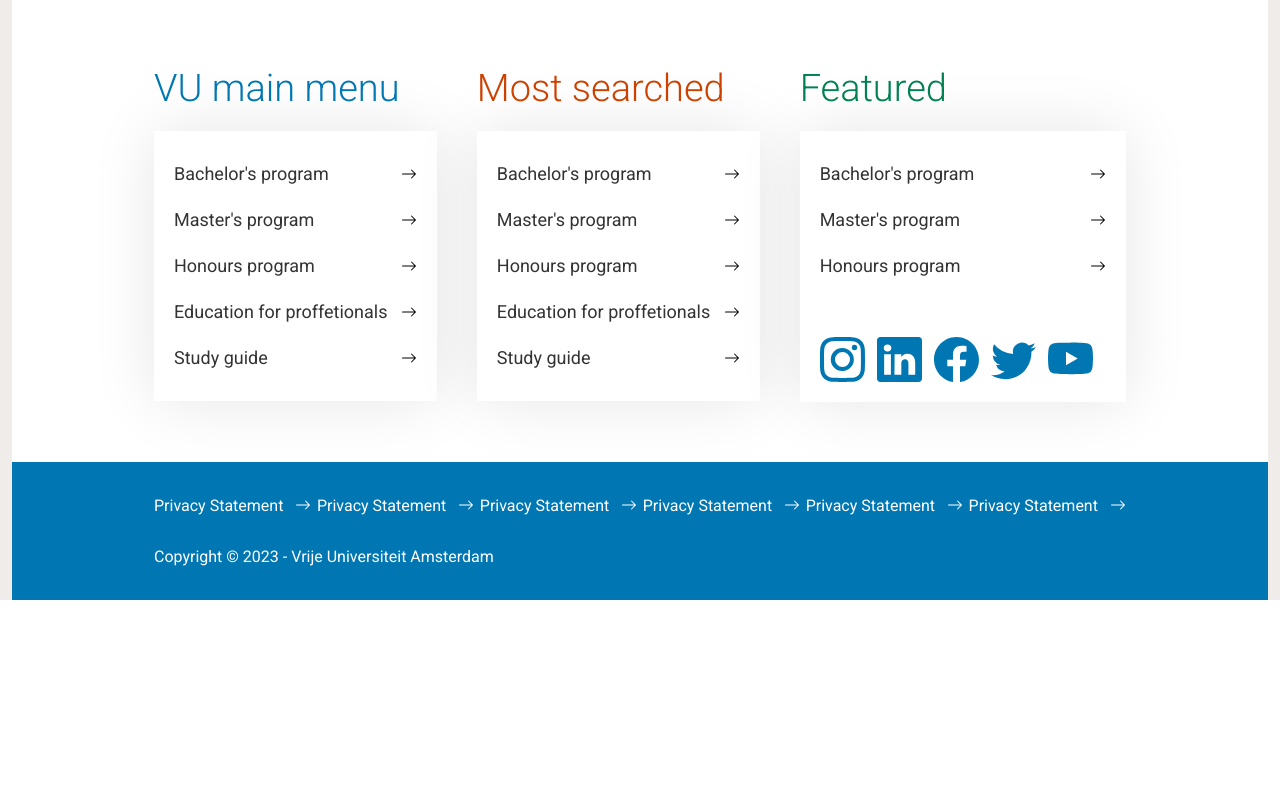
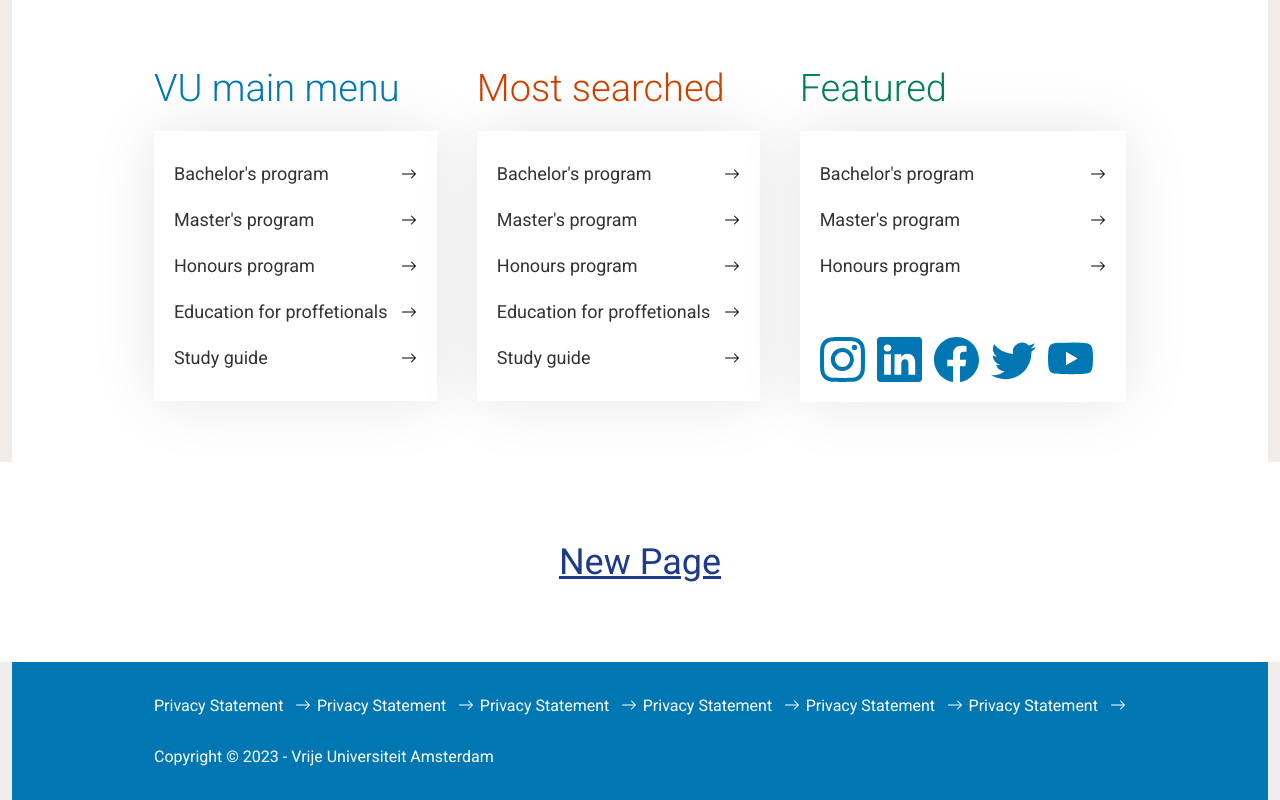
Before and after one commit to ishoborabyose/vrije-university, a Next.js app: page / in a window 1280 px wide. Shown: the part 5514-6314 px from the top of the page. Before the commit the page ends 6114 px from the top, so only its background shows below. Built offline with nearby package versions, Linux system fonts and the light colour scheme.

Commit message:
Fix: fixing menu

```diff
--- a/pages/_app.js
+++ b/pages/_app.js
@@ -16,6 +16,9 @@ export default function App({ Component, pageProps }) {
         <Navbar />
       </Wrapper>
       <Component {...pageProps} />
+      <div className="text-4xl underline text-blue-900 text-center m-auto p-20">
+        New Page
+      </div>
       <Wrapper>
         <Footer />
       </Wrapper>
```
